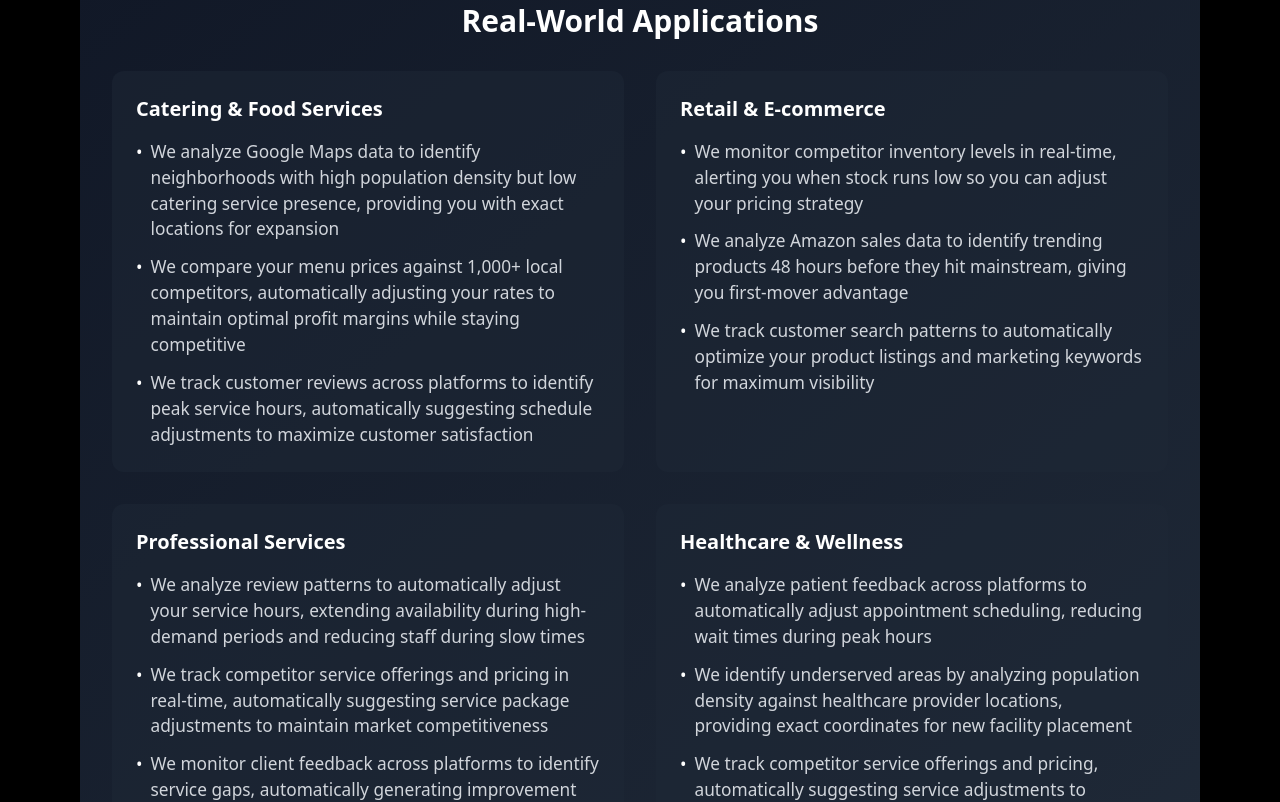
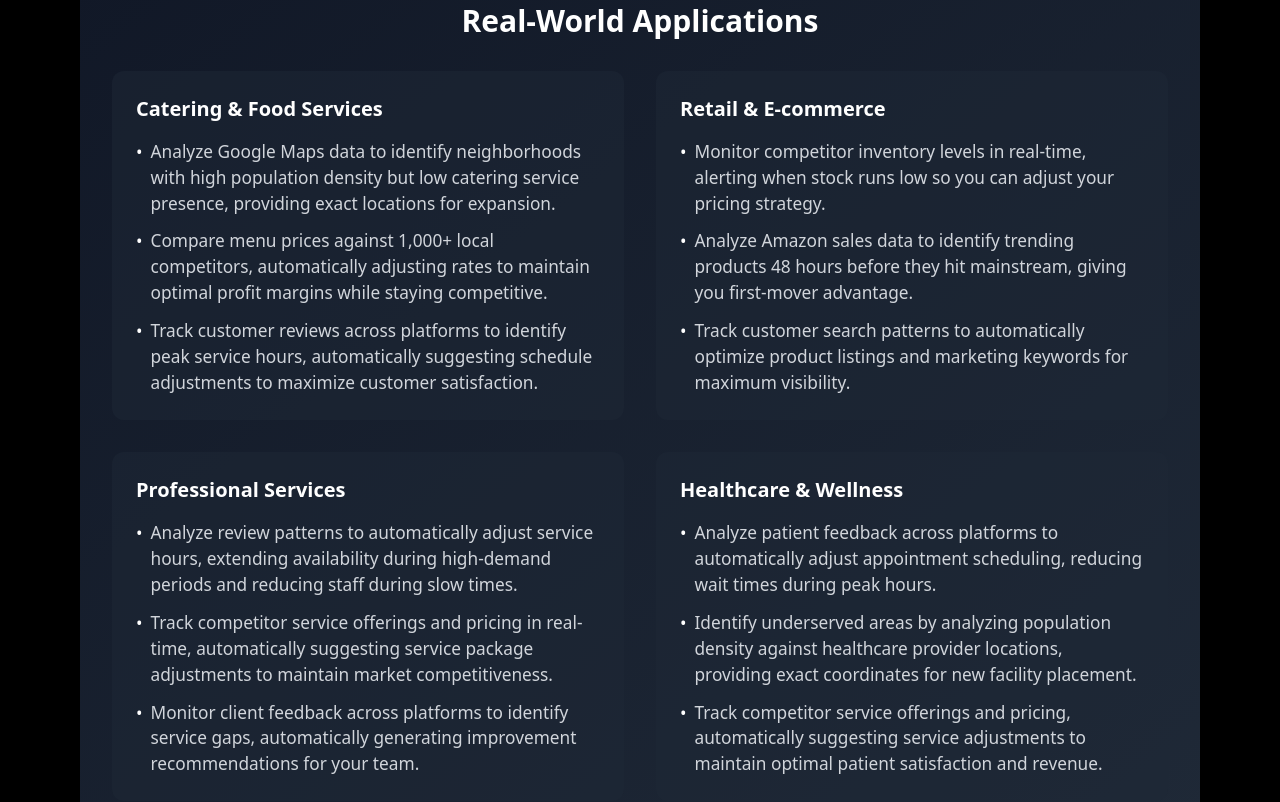
Before and after one commit to matthewfornear/ods-website, a Next.js app: page /about in a window 1280 px wide. Shown: the part 800-1602 px from the top of the page. Built offline with nearby package versions, Linux system fonts and the light colour scheme.

Commit message:
minor aesthetics + git link update

```diff
--- a/package.json
+++ b/package.json
@@ -10,6 +10,7 @@
   },
   "dependencies": {
     "@types/nodemailer": "^6.4.17",
+    "@vercel/analytics": "^1.5.0",
     "next": "14.1.0",
     "nodemailer": "^7.0.2",
     "react": "^18.2.0",
--- a/src/app/about/page.tsx
+++ b/src/app/about/page.tsx
@@ -87,15 +87,15 @@ export default function About() {
                 <ul className="space-y-3 text-gray-300">
                   <li className="flex items-start">
                     <span className="text-white mr-2">•</span>
-                    We analyze Google Maps data to identify neighborhoods with high population density but low catering service presence, providing you with exact locations for expansion
+                    Analyze Google Maps data to identify neighborhoods with high population density but low catering service presence, providing exact locations for expansion.
                   </li>
                   <li className="flex items-start">
                     <span className="text-white mr-2">•</span>
-                    We compare your menu prices against 1,000+ local competitors, automatically adjusting your rates to maintain optimal profit margins while staying competitive
+                    Compare menu prices against 1,000+ local competitors, automatically adjusting rates to maintain optimal profit margins while staying competitive.
                   </li>
                   <li className="flex items-start">
                     <span className="text-white mr-2">•</span>
-                    We track customer reviews across platforms to identify peak service hours, automatically suggesting schedule adjustments to maximize customer satisfaction
+                    Track customer reviews across platforms to identify peak service hours, automatically suggesting schedule adjustments to maximize customer satisfaction.
                   </li>
                 </ul>
               </div>
@@ -105,15 +105,15 @@ export default function About() {
                 <ul className="space-y-3 text-gray-300">
                   <li className="flex items-start">
                     <span className="text-white mr-2">•</span>
-                    We monitor competitor inventory levels in real-time, alerting you when stock runs low so you can adjust your pricing strategy
+                    Monitor competitor inventory levels in real-time, alerting when stock runs low so you can adjust your pricing strategy.
                   </li>
                   <li className="flex items-start">
                     <span className="text-white mr-2">•</span>
-                    We analyze Amazon sales data to identify trending products 48 hours before they hit mainstream, giving you first-mover advantage
+                    Analyze Amazon sales data to identify trending products 48 hours before they hit mainstream, giving you first-mover advantage.
                   </li>
                   <li className="flex items-start">
                     <span className="text-white mr-2">•</span>
-                    We track customer search patterns to automatically optimize your product listings and marketing keywords for maximum visibility
+                    Track customer search patterns to automatically optimize product listings and marketing keywords for maximum visibility.
                   </li>
                 </ul>
               </div>
@@ -123,15 +123,15 @@ export default function About() {
                 <ul className="space-y-3 text-gray-300">
                   <li className="flex items-start">
                     <span className="text-white mr-2">•</span>
-                    We analyze review patterns to automatically adjust your service hours, extending availability during high-demand periods and reducing staff during slow times
+                    Analyze review patterns to automatically adjust service hours, extending availability during high-demand periods and reducing staff during slow times.
                   </li>
                   <li className="flex items-start">
                     <span className="text-white mr-2">•</span>
-                    We track competitor service offerings and pricing in real-time, automatically suggesting service package adjustments to maintain market competitiveness
+                    Track competitor service offerings and pricing in real-time, automatically suggesting service package adjustments to maintain market competitiveness.
                   </li>
                   <li className="flex items-start">
                     <span className="text-white mr-2">•</span>
-                    We monitor client feedback across platforms to identify service gaps, automatically generating improvement recommendations for your team
+                    Monitor client feedback across platforms to identify service gaps, automatically generating improvement recommendations for your team.
                   </li>
                 </ul>
               </div>
@@ -141,15 +141,15 @@ export default function About() {
                 <ul className="space-y-3 text-gray-300">
                   <li className="flex items-start">
                     <span className="text-white mr-2">•</span>
-                    We analyze patient feedback across platforms to automatically adjust appointment scheduling, reducing wait times during peak hours
+                    Analyze patient feedback across platforms to automatically adjust appointment scheduling, reducing wait times during peak hours.
                   </li>
                   <li className="flex items-start">
                     <span className="text-white mr-2">•</span>
-                    We identify underserved areas by analyzing population density against healthcare provider locations, providing exact coordinates for new facility placement
+                    Identify underserved areas by analyzing population density against healthcare provider locations, providing exact coordinates for new facility placement.
                   </li>
                   <li className="flex items-start">
                     <span className="text-white mr-2">•</span>
-                    We track competitor service offerings and pricing, automatically suggesting service adjustments to maintain optimal patient satisfaction and revenue
+                    Track competitor service offerings and pricing, automatically suggesting service adjustments to maintain optimal patient satisfaction and revenue.
                   </li>
                 </ul>
               </div>
--- a/src/app/components/Footer.tsx
+++ b/src/app/components/Footer.tsx
@@ -14,7 +14,7 @@ export default function Footer() {
           <a href="https://x.com/fixitorgotojail" target="_blank" rel="noopener noreferrer" aria-label="Twitter">
             <svg width="22" height="22" fill="none" viewBox="0 0 24 24" stroke="currentColor" style={{ display: 'inline', verticalAlign: 'middle' }}><path d="M23 3a10.9 10.9 0 01-3.14 1.53A4.48 4.48 0 0022.4.36a9.09 9.09 0 01-2.88 1.1A4.52 4.52 0 0016.11 0c-2.5 0-4.52 2.02-4.52 4.52 0 .35.04.7.11 1.03C7.69 5.4 4.07 3.6 1.64.96c-.38.65-.6 1.4-.6 2.2 0 1.52.77 2.86 1.95 3.65A4.48 4.48 0 01.96 6v.06c0 2.13 1.52 3.91 3.54 4.31-.37.1-.76.16-1.16.16-.28 0-.55-.03-.82-.08.55 1.7 2.16 2.94 4.07 2.97A9.05 9.05 0 010 21.54a12.8 12.8 0 006.92 2.03c8.3 0 12.85-6.88 12.85-12.85 0-.2 0-.39-.01-.58A9.22 9.22 0 0023 3z"/></svg>
           </a>
-          <a href="https://github.com/tetzhu" target="_blank" rel="noopener noreferrer" aria-label="GitHub">
+          <a href="https://github.com/matthewfornear" target="_blank" rel="noopener noreferrer" aria-label="GitHub">
             <svg width="22" height="22" fill="none" viewBox="0 0 24 24" stroke="currentColor" style={{ display: 'inline', verticalAlign: 'middle' }}><path d="M12 2C6.48 2 2 6.48 2 12c0 4.42 2.87 8.17 6.84 9.5.5.09.66-.22.66-.48 0-.24-.01-.87-.01-1.7-2.78.6-3.37-1.34-3.37-1.34-.45-1.15-1.1-1.46-1.1-1.46-.9-.62.07-.6.07-.6 1 .07 1.53 1.03 1.53 1.03.89 1.53 2.34 1.09 2.91.83.09-.65.35-1.09.63-1.34-2.22-.25-4.56-1.11-4.56-4.95 0-1.09.39-1.98 1.03-2.68-.1-.25-.45-1.27.1-2.65 0 0 .84-.27 2.75 1.02A9.56 9.56 0 0112 6.8c.85.004 1.71.11 2.51.32 1.91-1.29 2.75-1.02 2.75-1.02.55 1.38.2 2.4.1 2.65.64.7 1.03 1.59 1.03 2.68 0 3.85-2.34 4.7-4.57 4.95.36.31.68.92.68 1.85 0 1.34-.01 2.42-.01 2.75 0 .27.16.58.67.48A10.01 10.01 0 0022 12c0-5.52-4.48-10-10-10z"/></svg>
           </a>
           <a href="https://open.spotify.com/artist/0xzaKcF7uwfK3tlE0n5XaU?si=FLleO_WSQGGiAAWe0Jbf0g" target="_blank" rel="noopener noreferrer" aria-label="Spotify">
--- a/src/app/contact/page.tsx
+++ b/src/app/contact/page.tsx
@@ -92,7 +92,7 @@ export default function Contact() {
       <main className="main-container relative z-10 flex-grow pt-20 px-4 max-w-6xl mx-auto w-full">
         {/* Hero Section */}
         <section className="text-center mb-20 animate-on-scroll opacity-0">
-          <h1 className="text-5xl font-bold mb-6 bg-gradient-to-r from-blue-400 to-purple-500 bg-clip-text text-transparent">
+          <h1 className="text-5xl font-bold mb-6 text-white">
             Get in Touch
           </h1>
           <p className="text-xl text-gray-300 max-w-3xl mx-auto">
@@ -206,7 +206,7 @@ export default function Contact() {
                         <a href="https://x.com/fixitorgotojail" target="_blank" rel="noopener noreferrer" className="text-blue-400 hover:text-blue-300">
                           Twitter
                         </a>
-                        <a href="https://github.com/tetzhu" target="_blank" rel="noopener noreferrer" className="text-blue-400 hover:text-blue-300">
+                        <a href="https://github.com/matthewfornear" target="_blank" rel="noopener noreferrer" className="text-blue-400 hover:text-blue-300">
                           GitHub
                         </a>
                       </div>
--- a/src/app/globals.css
+++ b/src/app/globals.css
@@ -759,3 +759,7 @@ h1, .main-title {
 html {
   scroll-behavior: smooth;
 }
+
+html, body {
+  overflow-x: hidden;
+}
--- a/src/app/layout.tsx
+++ b/src/app/layout.tsx
@@ -2,6 +2,7 @@ import type { Metadata } from "next";
 import { Inter } from "next/font/google";
 import "./globals.css";
 import { CartProvider } from "./context/CartContext";
+import { Analytics } from "@vercel/analytics/react";
 
 const inter = Inter({ subsets: ["latin"] });
 
@@ -24,6 +25,7 @@ export default function RootLayout({
         <CartProvider>
           {children}
         </CartProvider>
+        <Analytics />
       </body>
     </html>
   );
```
Also changed, not shown: 1 other file (tests, documents, lock files or other folders).
